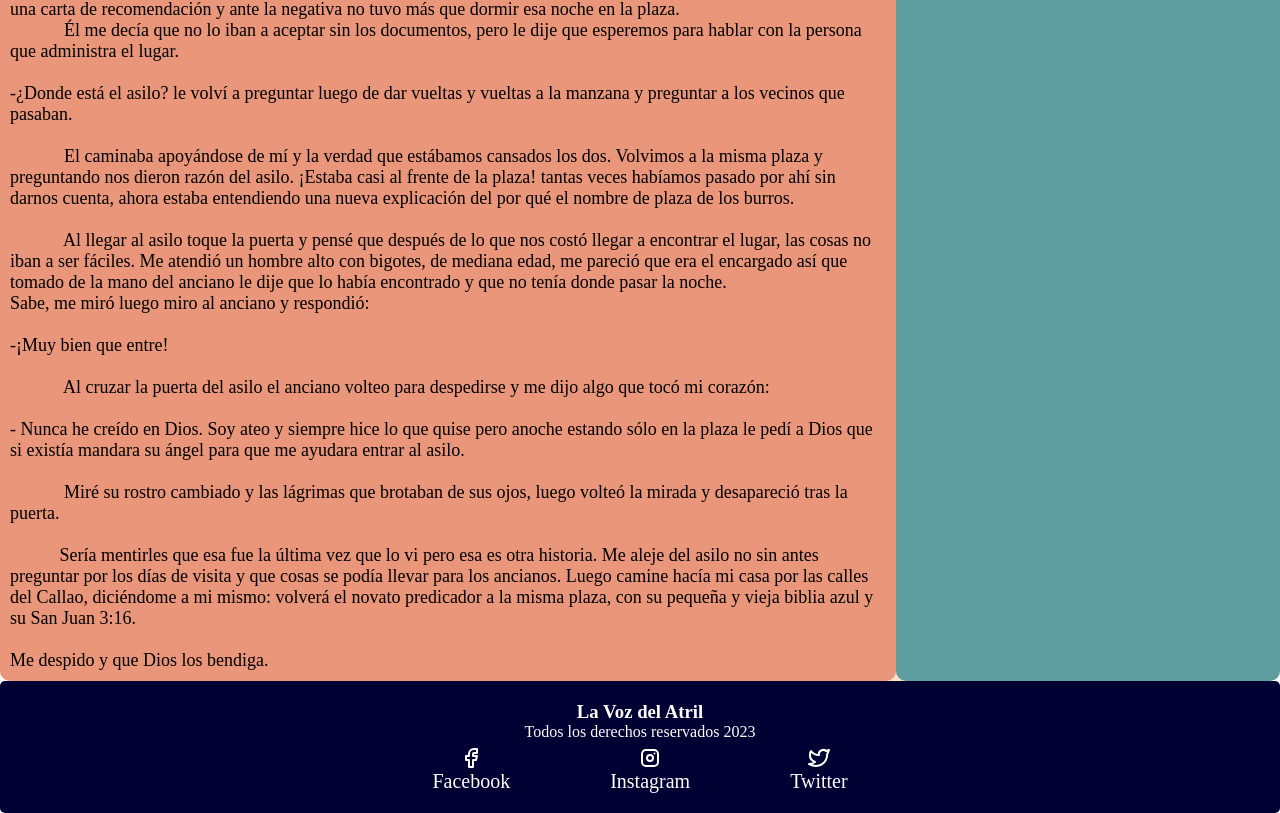
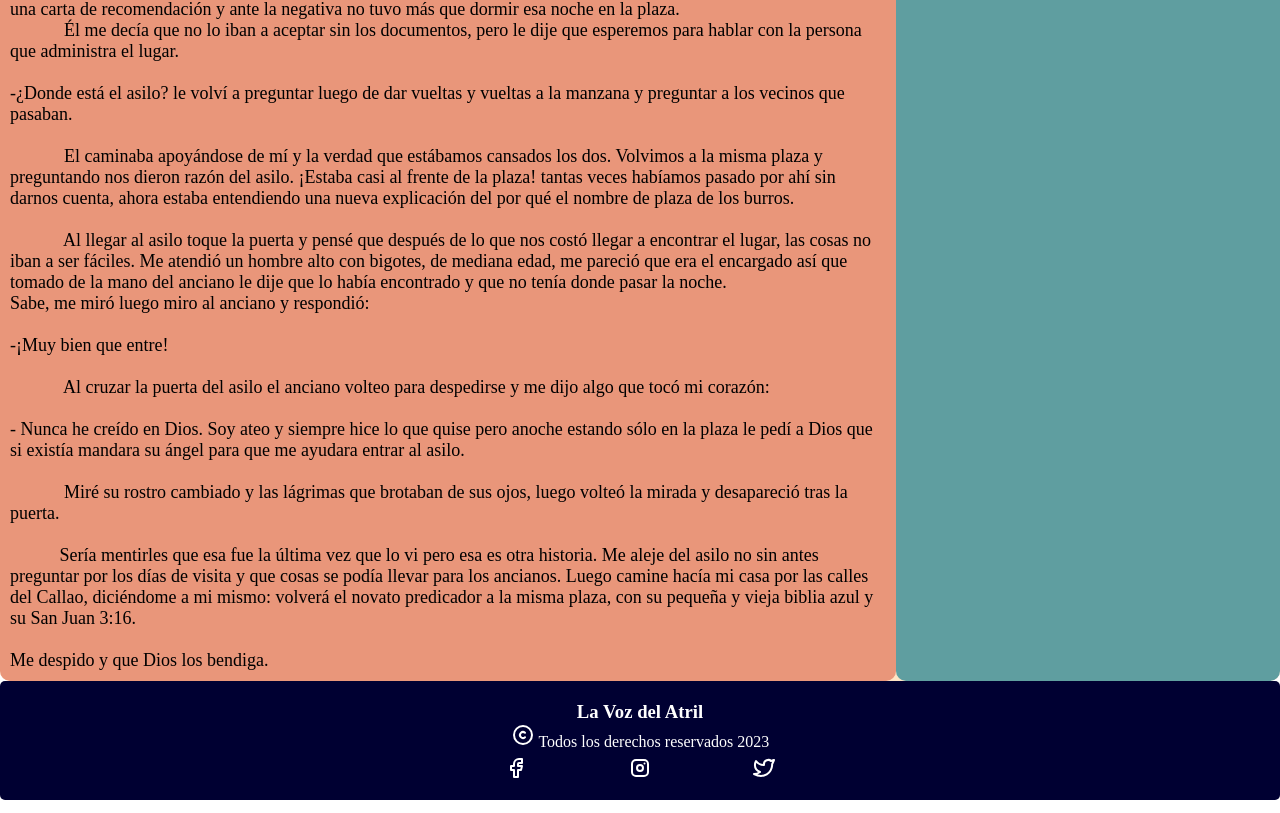
Before and after one commit to predicador2023/lavozdelatril, a plain HTML site: page LaPlazaDeLosBurros.html in a window 1280 px wide. Shown: the part 1474-2287 px from the top of the page. Drawn offline with Linux system fonts and the light colour scheme.

Commit message:
footer unbreak historias

```diff
--- a/LaPlazaDeLosBurros.html
+++ b/LaPlazaDeLosBurros.html
@@ -138,14 +138,18 @@
 
         <div class="contenedorParrafo">
             <h3>La Voz del Atril</h3>
-            <div class="parrafo1">Todos los derechos reservados 2023</div>
+            <div class="parrafo1"><svg xmlns="http://www.w3.org/2000/svg" class="icon icon-tabler icon-tabler-copyright" width="24" height="24" viewBox="0 0 24 24" stroke-width="2" stroke="currentColor" fill="none" stroke-linecap="round" stroke-linejoin="round">
+                <path stroke="none" d="M0 0h24v24H0z" fill="none"></path>
+                <path d="M12 12m-9 0a9 9 0 1 0 18 0a9 9 0 1 0 -18 0"></path>
+                <path d="M14 9.75a3.016 3.016 0 0 0 -4.163 .173a2.993 2.993 0 0 0 0 4.154a3.016 3.016 0 0 0 4.163 .173"></path>
+                 </svg>  Todos los derechos reservados 2023</div>
             <div class="parrafo2">
                 <div>
                     <a href=" https://www.facebook.com/LaVozDelAtril?locale=pt_AR " target="_blank">
                          <p class="parra1"> <svg xmlns="http://www.w3.org/2000/svg" class="icon icon-tabler icon-tabler-brand-facebook" width="24" height="24" viewBox="0 0 24 24" stroke-width="2" stroke="currentColor" fill="none" stroke-linecap="round" stroke-linejoin="round">
                             <path stroke="none" d="M0 0h24v24H0z" fill="none"></path>
                             <path d="M7 10v4h3v7h4v-7h3l1 -4h-4v-2a1 1 0 0 1 1 -1h3v-4h-3a5 5 0 0 0 -5 5v2h-3"></path>
-                         </svg> Facebook
+                         </svg>
                         </p>
                      </a>
                     </div>
@@ -156,7 +160,7 @@
                         <path d="M4 4m0 4a4 4 0 0 1 4 -4h8a4 4 0 0 1 4 4v8a4 4 0 0 1 -4 4h-8a4 4 0 0 1 -4 -4z"></path>
                         <path d="M12 12m-3 0a3 3 0 1 0 6 0a3 3 0 1 0 -6 0"></path>
                         <path d="M16.5 7.5l0 .01"></path>
-                     </svg> Instagram
+                     </svg>
                     </p>
                      </a>
                  </div>
@@ -165,7 +169,7 @@
                     <p class="parra3"> <svg xmlns="http://www.w3.org/2000/svg" class="icon icon-tabler icon-tabler-brand-twitter" width="24" height="24" viewBox="0 0 24 24" stroke-width="2" stroke="currentColor" fill="none" stroke-linecap="round" stroke-linejoin="round">
                         <path stroke="none" d="M0 0h24v24H0z" fill="none"></path>
                         <path d="M22 4.01c-1 .49 -1.98 .689 -3 .99c-1.121 -1.265 -2.783 -1.335 -4.38 -.737s-2.643 2.06 -2.62 3.737v1c-3.245 .083 -6.135 -1.395 -8 -4c0 0 -4.182 7.433 4 11c-1.872 1.247 -3.739 2.088 -6 2c3.308 1.803 6.913 2.423 10.034 1.517c3.58 -1.04 6.522 -3.723 7.651 -7.742a13.84 13.84 0 0 0 .497 -3.753c0 -.249 1.51 -2.772 1.818 -4.013z"></path>
-                     </svg> Twitter
+                     </svg>
                     </p>
                      </a>
                  </div>
```
Also changed, not shown: LaHuidaEgipto.html (+3 -3 lines).
